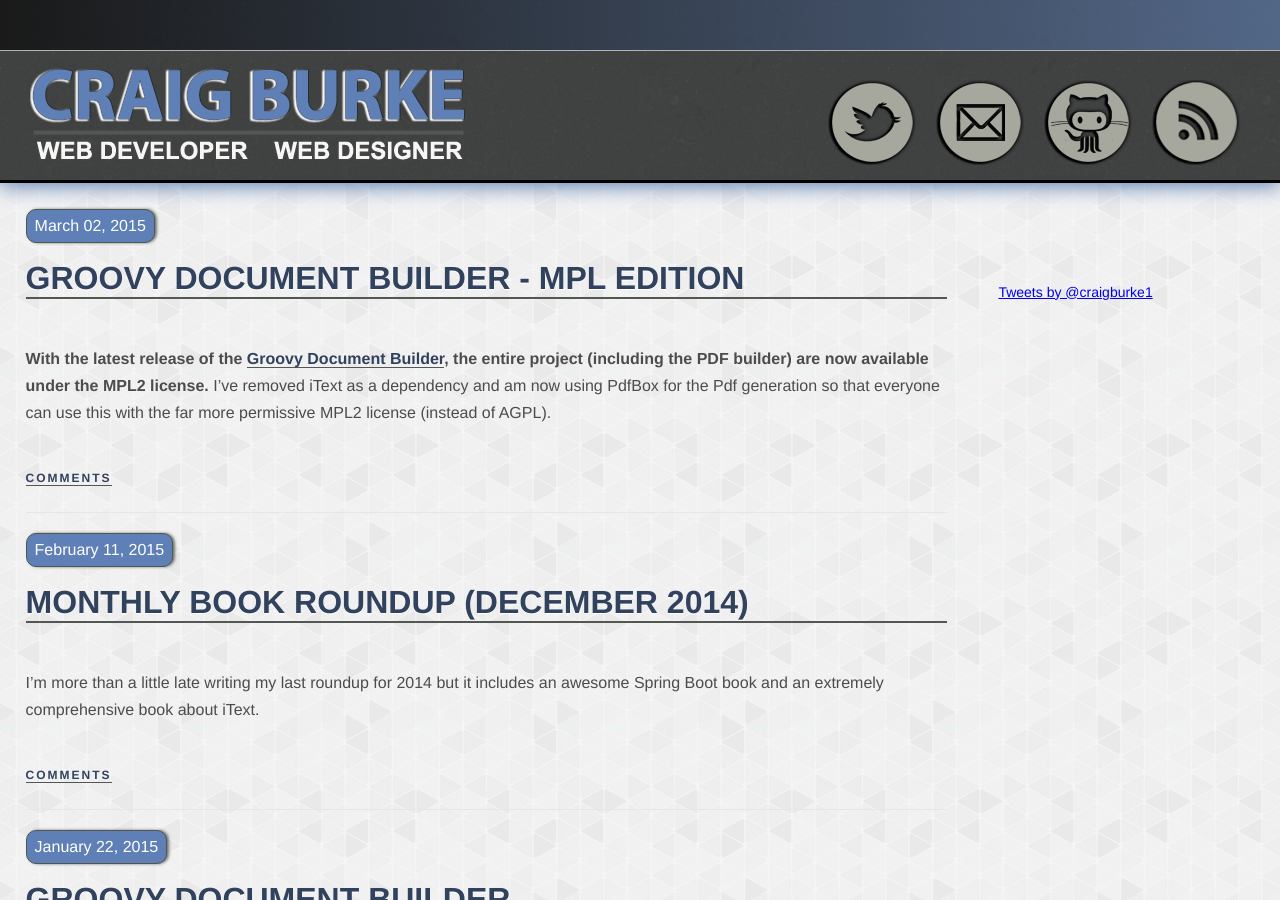
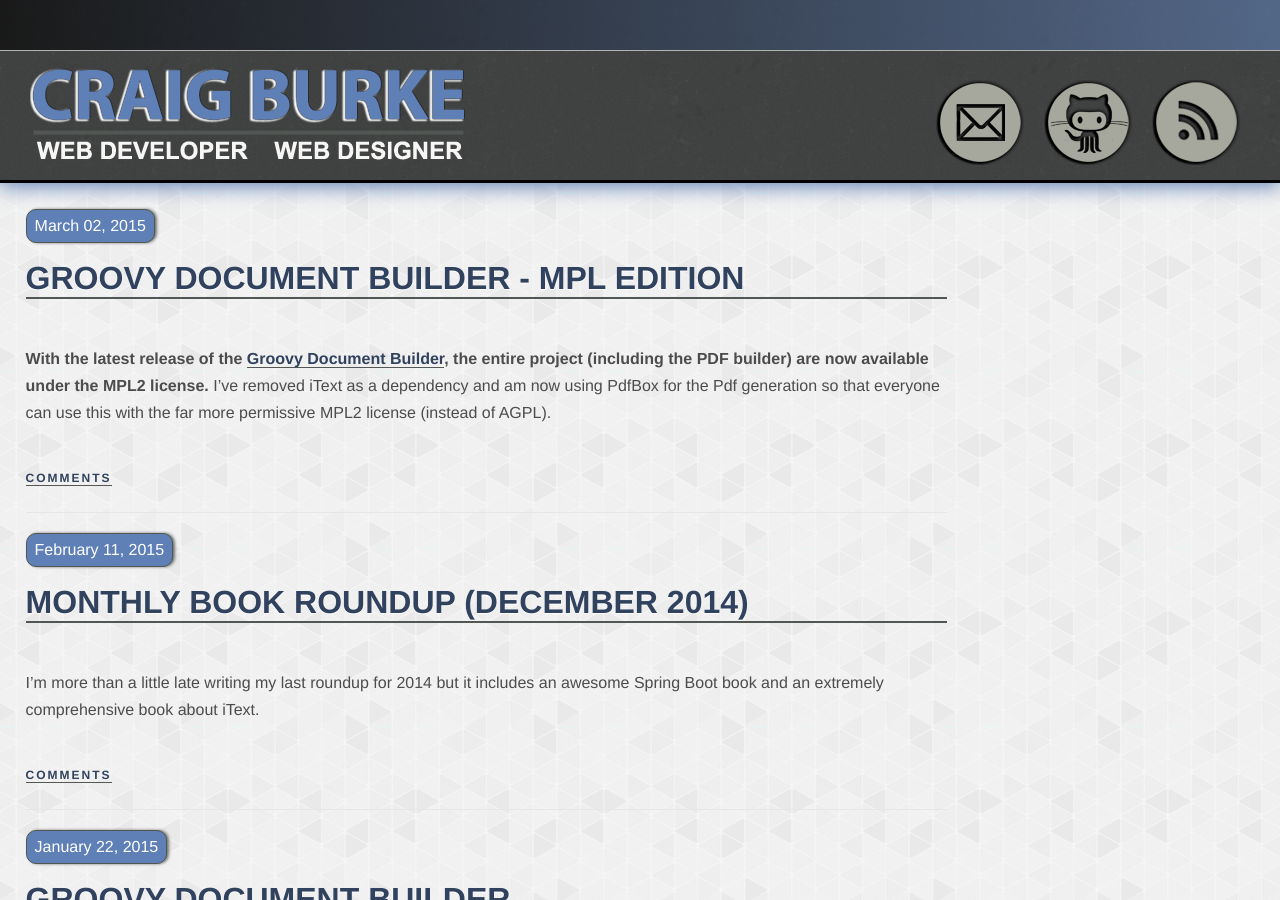
Before and after one commit to craigburke/craigburke.github.io, a Jekyll site: the page built from index.html, in a window 1280 px wide and 900 px high. Built offline with Jekyll 4.4.1, drawn with Linux system fonts in a browser that asks for light colours; Markdown is read by kramdown in place of the engine named in the settings; the list of posts is cut into pages by our own code; comment, search, counter and statistics services are not loaded.

Commit message:
Removing twitter

```diff
--- a/_config.yml
+++ b/_config.yml
@@ -1,7 +1,7 @@
 name: Craig Burke
 disqus_shortname: craigburke
 google_analytics_id: UA-15181867-1
-markdown: redcarpet
+markdown: kramdown
 pygments: true
 paginate: 5
 url: http://www.craigburke.com
--- a/_includes/twitter.html
+++ /dev/null
@@ -1,2 +0,0 @@
-<a class="twitter-timeline" data-dnt="true" href="https://twitter.com/craigburke1" data-widget-id="306864182240874497">Tweets by @craigburke1</a>
-<script>!function(d,s,id){var js,fjs=d.getElementsByTagName(s)[0];if(!d.getElementById(id)){js=d.createElement(s);js.id=id;js.src="//platform.twitter.com/widgets.js";fjs.parentNode.insertBefore(js,fjs);}}(document,"script","twitter-wjs");</script>
--- a/_layouts/default.html
+++ b/_layouts/default.html
@@ -22,7 +22,6 @@
 
 <nav id="links">
     <ul>
-        <li class="twitter"><a href="http://www.twitter.com/craigburke1" target="_blank">Follow me on twitter</a></li>
         <li class="email"><a href="mailto:craig@craigburke.com">Email me</a></li>
         <li class="github"><a href="https://github.com/craigburke/" target="_blank">Check out my code on github</a></li>
         <li class="rss"><a href="/rss.xml">Subscribe to my blog</a></li>
@@ -34,10 +33,6 @@
 	{{ content }}
 </div>
 
-<aside id="sidebar">
-	{% include twitter.html %}
-</aside>
-
 <footer id="footer">
 	<div class="copyright"> ©{{ site.time | date: "%Y" }} Craig Burke </div>
 </footer>
```
